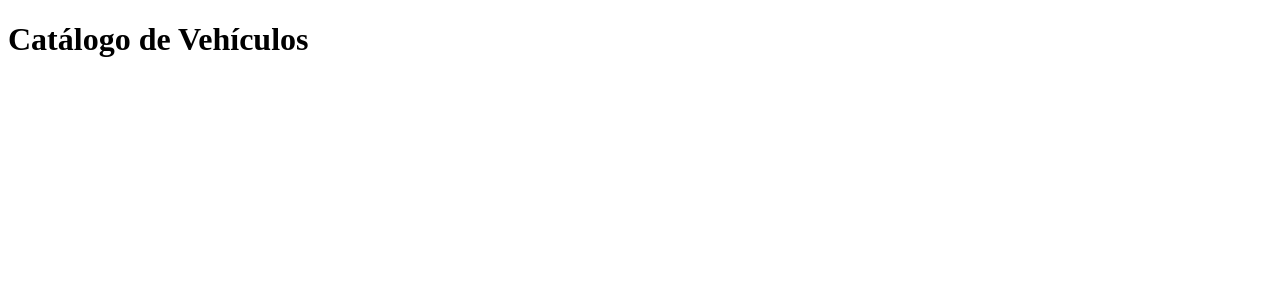
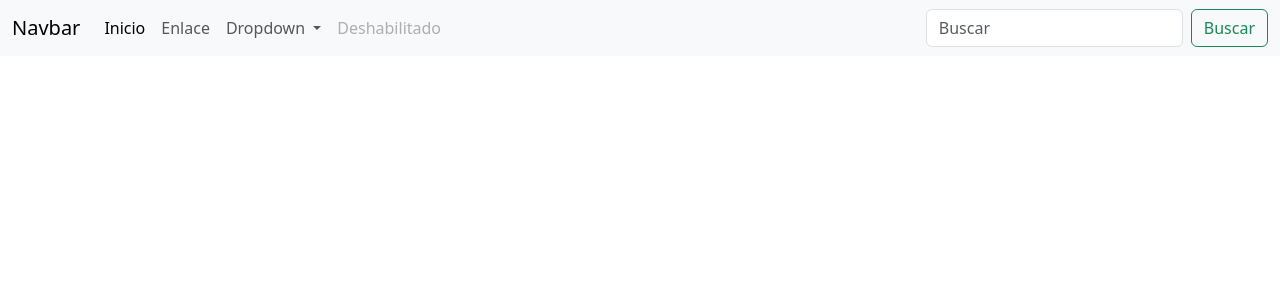
Before and after one commit to RaimundOlate/FINAL, a Django app: page / in a window 1280 px wide. Shown: the top 300 px of the page. Run offline with Django 4.2, Linux system fonts and the light colour scheme; some libraries are stand-ins or nearby versions.

Commit message:
agrega navbar

```diff
--- a/config/settings.py
+++ b/config/settings.py
@@ -39,7 +39,13 @@ INSTALLED_APPS = [
     'django.contrib.staticfiles',
     # apppropia
     'vehiculo',
+    # appterceros
+    'bootstrap5',
+    'crispy_forms',
+    'crispy_bootstrap5'
 ]
+CRISPY_ALLOWED_TEMPLATE_PACKS = 'bootstrap5'
+CRISPY_TEMPLATE_PACK = 'bootstrap5'
 
 MIDDLEWARE = [
     'django.middleware.security.SecurityMiddleware',
--- a/vehiculo/templates/index.html
+++ b/vehiculo/templates/index.html
@@ -1,9 +1,50 @@
 <!DOCTYPE html>
-<html>
+<html lang="en">
 <head>
-    <title>Catálogo de Vehículos</title>
+    <meta charset="UTF-8">
+    <meta name="viewport" content="width=device-width, initial-scale=1.0">
+    {% load bootstrap5 %} {% bootstrap_css %} {%bootstrap_javascript %}
+    {%bootstrap_messages %} {% load static %}
+    <title>Document</title>
 </head>
 <body>
-    <h1>Catálogo de Vehículos</h1>
+    {% block navbar %}
+    <nav class="navbar navbar-expand-lg navbar-light bg-light">
+        <div class="container-fluid">
+          <a class="navbar-brand" href="#">Navbar</a>
+          <button class="navbar-toggler" type="button" data-bs-toggle="collapse" data-bs-target="#navbarSupportedContent" aria-controls="navbarSupportedContent" aria-expanded="false" aria-label="Toggle navigation">
+            <span class="navbar-toggler-icon"></span>
+          </button>
+          <div class="collapse navbar-collapse" id="navbarSupportedContent">
+            <ul class="navbar-nav me-auto mb-2 mb-lg-0">
+              <li class="nav-item">
+                <a class="nav-link active" aria-current="page" href="#">Inicio</a>
+              </li>
+              <li class="nav-item">
+                <a class="nav-link" href="#">Enlace</a>
+              </li>
+              <li class="nav-item dropdown">
+                <a class="nav-link dropdown-toggle" href="#" id="navbarDropdown" role="button" data-bs-toggle="dropdown" aria-expanded="false">
+                  Dropdown
+                </a>
+                <ul class="dropdown-menu" aria-labelledby="navbarDropdown">
+                  <li><a class="dropdown-item" href="#">Acción</a></li>
+                  <li><a class="dropdown-item" href="#">Otra acción</a></li>
+                  <li><hr class="dropdown-divider"></li>
+                  <li><a class="dropdown-item" href="#">Algo más aquí</a></li>
+                </ul>
+              </li>
+              <li class="nav-item">
+                <a class="nav-link disabled">Deshabilitado</a>
+              </li>
+            </ul>
+            <form class="d-flex" role="search">
+              <input class="form-control me-2" type="search" placeholder="Buscar" aria-label="Buscar">
+              <button class="btn btn-outline-success" type="submit">Buscar</button>
+            </form>
+          </div>
+        </div>
+      </nav>
+      {% endblock navbar %}
 </body>
 </html>
```
